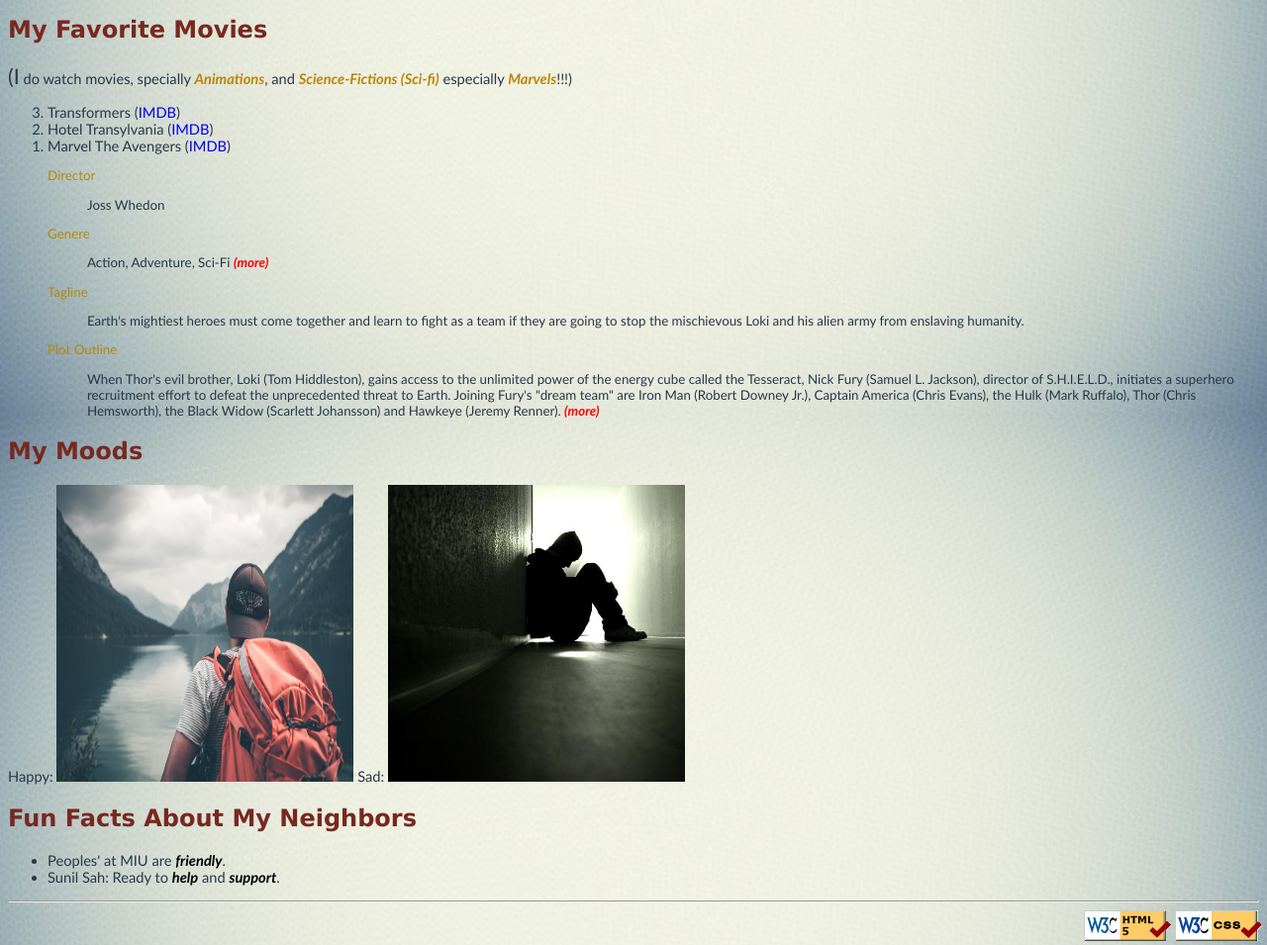
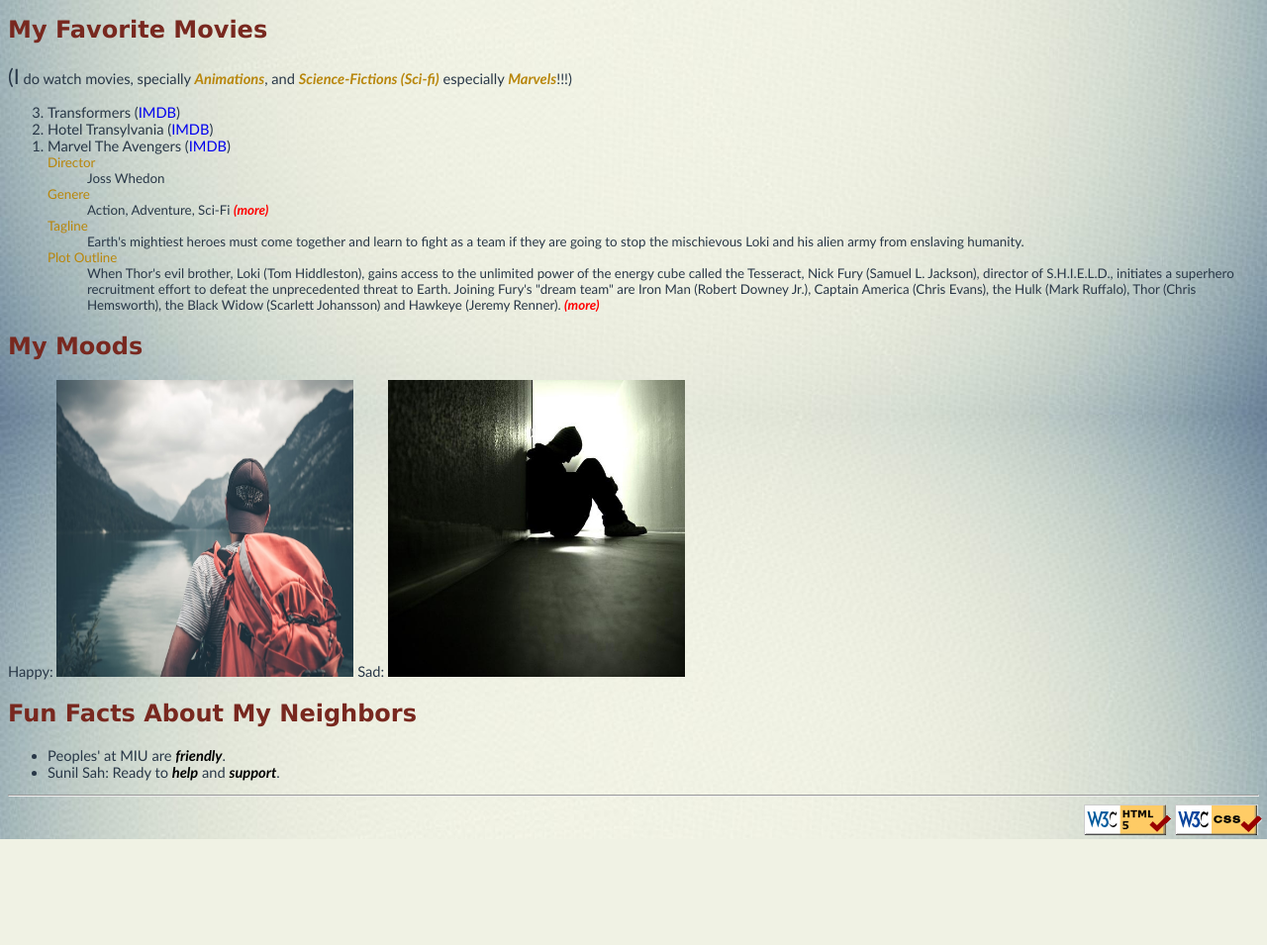
Before and after one commit to meamritsagar/cs472-wap-assignments, a web app: file aboutme.html in a window 1280 px wide. Shown: the part 381-1336 px from the top of the page at 99% size. After the commit the page ends 1229 px from the top, so only its background shows below. Run offline with its HTML, style and script files only (its server is not run), Linux system fonts and the light colour scheme.

Commit message:
About commit

```diff
--- a/aboutme.html
+++ b/aboutme.html
@@ -12,10 +12,10 @@
     <h1>About Amrit Raj Sagar</h1>
     <section>
         <p class="dropcap">
-            My name is Amrit Raj Sagar. I am from country of the <em>Mount Everest</em>, <em id ="country">Nepal</em>. I am <em class ="character">cool</em>, <em class="character">kind</em>, and <em class="character">dedicated</em>.
+            My name is Amrit Raj Sagar. I am from country of the <em>Mount Everest</em>, <em class ="country">Nepal</em>. I am <em class ="character">cool</em>, <em class="character">kind</em>, and <em class="character">dedicated</em>.
         </p>
         <p class="dropcap" id ="mirror">
-            My name is Amrit Raj Sagar. I am from country of the <em>Mount Everest</em>, <em id ="country">Nepal</em>. I am <em class ="character">cool</em>, <em class="character">kind</em>, and <em class="character">dedicated</em>.
+            My name is Amrit Raj Sagar. I am from country of the <em>Mount Everest</em>, <em class ="country">Nepal</em>. I am <em class ="character">cool</em>, <em class="character">kind</em>, and <em class="character">dedicated</em>.
         </p>
     </section>
     <hr/>
@@ -33,8 +33,6 @@
                 <li>CS522 - Big Data</li>
                 <li>MGT5341 - Career Strategies for Information Technology</li>
             </ul>
-        </section>
-        <section>
             <h2>My Favorite Movies</h2>
             <p class="dropcap">
                 (I do watch movies, specially <em class="movie">Animations</em>, and <em class="movie">Science-Fictions (Sci-fi)</em> especially <em class="movie">Marvels</em>!!!)
@@ -42,21 +40,19 @@
             <nav>
                 <ol>
                     <li>Marvel The Avengers (<a href="https://www.imdb.com/title/tt0848228/?ref_=fn_al_tt_1">IMDB</a>)
-                        <dl>Director</dl>
+                        <dt>Director</dt>
                         <dd>Joss Whedon</dd>
-                        <dl>Genere</dl>
-                        <dd>Action, Adventure, Sci-Fi <em id ="more">(more)</em></dd>
-                        <dl>Tagline</dl>
+                        <dt>Genere</dt>
+                        <dd>Action, Adventure, Sci-Fi <em class ="more">(more)</em></dd>
+                        <dt>Tagline</dt>
                         <dd>Earth's mightiest heroes must come together and learn to fight as a team if they are going to stop the mischievous Loki and his alien army from enslaving humanity.</dd>
-                        <dl>Plot Outline</dl>
-                        <dd>When Thor's evil brother, Loki (Tom Hiddleston), gains access to the unlimited power of the energy cube called the Tesseract, Nick Fury (Samuel L. Jackson), director of S.H.I.E.L.D., initiates a superhero recruitment effort to defeat the unprecedented threat to Earth. Joining Fury's "dream team" are Iron Man (Robert Downey Jr.), Captain America (Chris Evans), the Hulk (Mark Ruffalo), Thor (Chris Hemsworth), the Black Widow (Scarlett Johansson) and Hawkeye (Jeremy Renner). <em id ="more">(more)</em></dd>
+                        <dt>Plot Outline</dt>
+                        <dd>When Thor's evil brother, Loki (Tom Hiddleston), gains access to the unlimited power of the energy cube called the Tesseract, Nick Fury (Samuel L. Jackson), director of S.H.I.E.L.D., initiates a superhero recruitment effort to defeat the unprecedented threat to Earth. Joining Fury's "dream team" are Iron Man (Robert Downey Jr.), Captain America (Chris Evans), the Hulk (Mark Ruffalo), Thor (Chris Hemsworth), the Black Widow (Scarlett Johansson) and Hawkeye (Jeremy Renner). <em class ="more">(more)</em></dd>
                     </li>
                     <li>Hotel Transylvania (<a href="https://www.imdb.com/title/tt0837562/?ref_=fn_al_tt_1">IMDB</a>)</li>
                     <li>Transformers (<a href="https://www.imdb.com/title/tt0418279/?ref_=nv_sr_srsg_3">IMDB</a>)</li>
                 </ol>
             </nav>
-        </section>
-        <section>
             <h2>My Moods</h2>
             <p>
                 Happy:
@@ -64,8 +60,6 @@
                 Sad:
                 <img src="./images/SadMood.jpg" alt="Sad Mood" height="300" width="300">
             </p>
-        </section>
-        <section>
             <h2>Fun Facts About My Neighbors</h2>
             <p>
                 <ul>
@@ -77,7 +71,6 @@
     </div>
     <hr/>
     <div class = "footer">
-        <section>
             <footer>
                <aside id = "right">
                     <a href="https://validator.w3.org/check?uri=https://meamritsagar.github.io/cs472-wap-assignments/aboutme.html">
@@ -88,7 +81,6 @@
                     </a>
                 </aside>
             </footer>
-        </section>
     </div>
 </body>
 </html>
--- a/css/styleme.css
+++ b/css/styleme.css
@@ -54,7 +54,7 @@
     color: #000000;
 }
 
-em#country {
+em.country {
     font-style: italic;
     color: crimson;
 }
@@ -67,7 +67,7 @@
     color: #B8860B;
 }
 
-em#more {
+em.more {
     color: #FF0000;
 }
 
@@ -79,7 +79,7 @@
     text-decoration: underline;
 }
 
-dl {
+dt {
     color: #B8860B;
     font-family: 'Trebuchet MS', 'Lucida Sans Unicode', 'Lucida Grande', 'Lucida Sans', Arial, sans-serif;
     font-size: 10pt;
```
